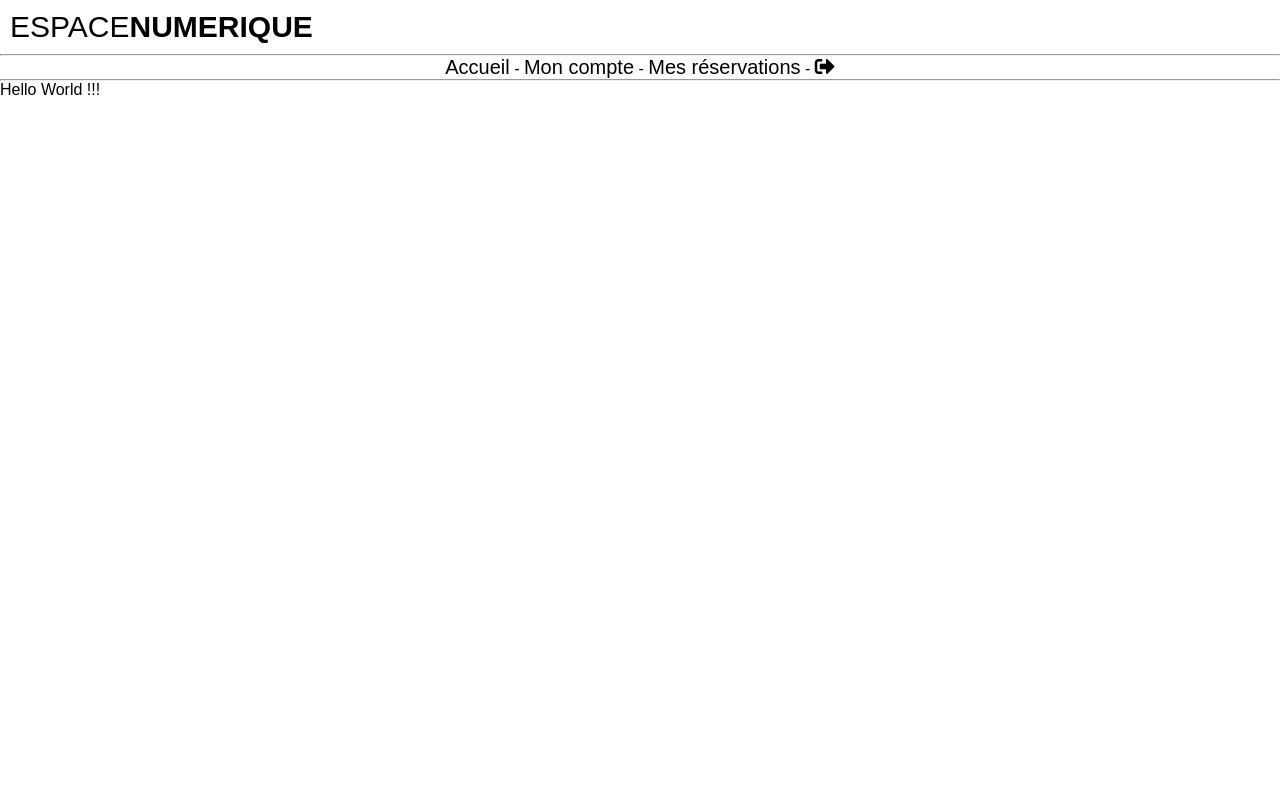
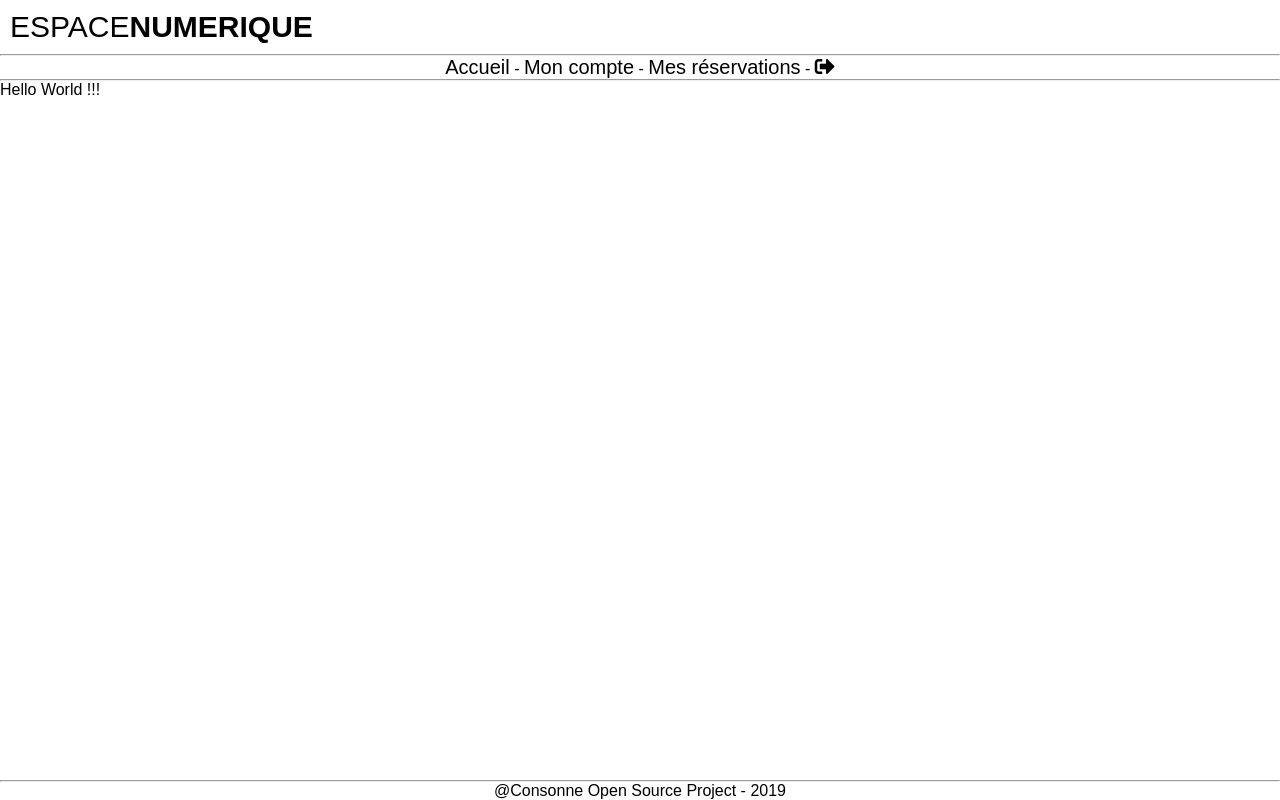
Before and after one commit to Faarged/voyelles, a PHP site: page / in a window 1280 px wide. Run offline with PHP 8.4, Linux system fonts and the light colour scheme.

Commit message:
footer en bas

```diff
--- a/css/main.css
+++ b/css/main.css
@@ -22,6 +22,23 @@ Merci d'utiliser COSP et de faire vivre ce programme !
   font-family: 'Arial', sans-serif;
 }
 
+
+
+body {
+  margin: 0px;
+  display: flex;
+  flex-direction: column;
+}
+
+html, body {
+  height: 100%;
+  padding: 0;
+  margin: 0;
+}
+
+footer {
+  margin-top: auto;
+}
 /*////////////////////////// 1) header ////////////////////////////////////*/
 /* section déstiné à l'header et le panel de navigation admin du coté */
 
--- a/footer.php
+++ b/footer.php
@@ -0,0 +1,5 @@
+<link rel="stylesheet" href="css/main.css">
+<footer>
+  <hr>
+  <center>@Consonne Open Source Project - 2019<center>
+  </footer>
```
